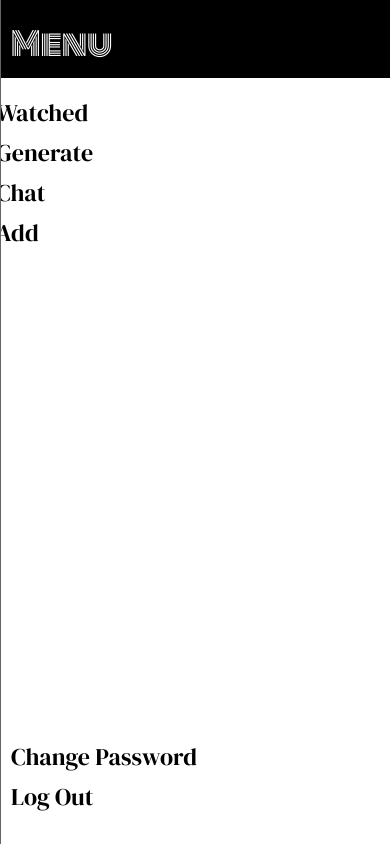
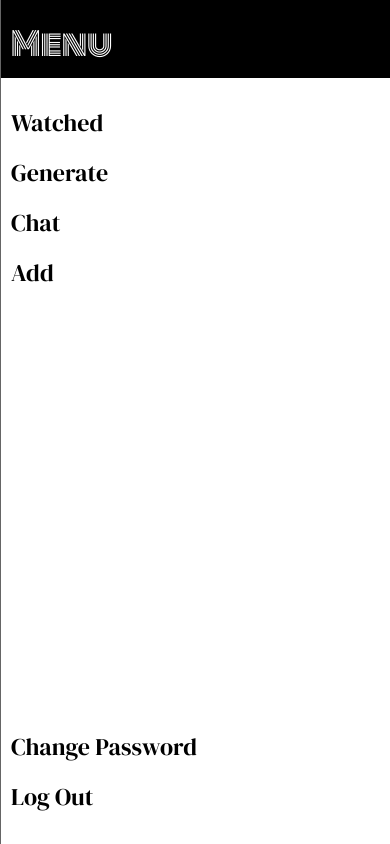
Before and after one commit to asya982/CS50_Final_project, a Flask app: page /watched in a window 390 px wide, after a click on "menu". Run offline with Flask 2, Linux system fonts and the light colour scheme; a user stored in the database is signed in; some libraries are stand-ins or nearby versions.

Commit message:
responsive design

```diff
--- a/templates/index.html
+++ b/templates/index.html
@@ -10,6 +10,9 @@ Main
         let width = (window.innerWidth > 0) ? window.innerWidth : screen.width;
         if (width < 800) {
             document.getElementById("generate").style.width = "220%";
+            document.getElementById("generate").style.fontSize = "7vw";
+            document.getElementById("genres").style.fontSize = "3vw";
+            document.getElementById("formochka").style.paddingTop = "20%";
         }
     });
 </script>
@@ -23,7 +26,7 @@ Main
                     </div>
                 </div>
                 <div class="row mx-auto">
-                    <div class="col-6 col-sm-4" style="padding-top: 15%; margin-left: 27%;">
+                    <div id="formochka" class="col-6 col-sm-4" style="padding-top: 15%; margin-left: 27%;">
                         <select id="genres" name="genres" class="form-select w-100" aria-label=".form-select">
                             <option selected value="all">All genres</option>
                             {% for genre in genres %}
--- a/templates/layout.html
+++ b/templates/layout.html
@@ -52,11 +52,11 @@
         </div>
         <div class="offcanvas-body">
           {% if session["user_id"] %}
-          <ul class="navbar-nav me-auto mt-2">
-            <li class="nav-item"><a class="nav-link" href="/watched">Watched</a></li>
-            <li class="nav-item"><a class="nav-link" href="/">Generate</a></li>
-            <li class="nav-item"><a class="nav-link" href="/chat">Chat</a></li>
-            <li class="nav-item"><a class="nav-link" href="/add">Add</a></li>
+          <ul class="navbar-nav me-auto mt-2" id="707">
+            <li class="nav-item"><a id="22" class="nav-link" href="/watched">Watched</a></li>
+            <li class="nav-item"><a id="22" class="nav-link" href="/">Generate</a></li>
+            <li class="nav-item"><a id="22" class="nav-link" href="/chat">Chat</a></li>
+            <li class="nav-item"><a id="22" class="nav-link" href="/add">Add</a></li>
           </ul>
           <ul class="navbar-nav ms-auto mt-2 down">
             <li class="nav-item"><a class="nav-link" href="/changepass">Change Password</a></li>
--- a/templates/main.html
+++ b/templates/main.html
@@ -14,6 +14,20 @@
       top:50%;
     }
   </style>
+    <script>
+      document.addEventListener("DOMContentLoaded", function(event) {
+          let width = (window.innerWidth > 0) ? window.innerWidth : screen.width;
+          if (width < 800) {
+              document.getElementById("707").style.margin = "7.5px 0px";
+
+
+              const nodeList = document.querySelectorAll(".navbar-nav>li>a");
+              for (let i = 0; i < nodeList.length; i++) {
+                nodeList[i].style.paddingTop = "20px";
+              }
+          }
+      });
+    </script>
 {% endblock %}
 
 {% block title %}
```
Also changed, not shown: 1 other file.
